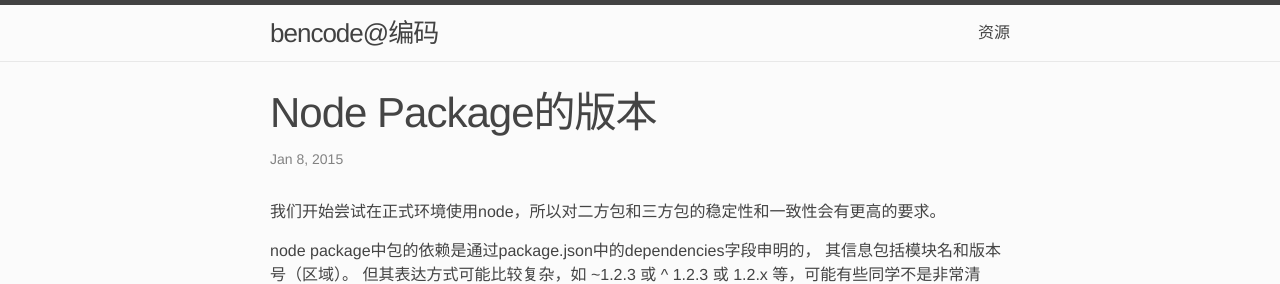
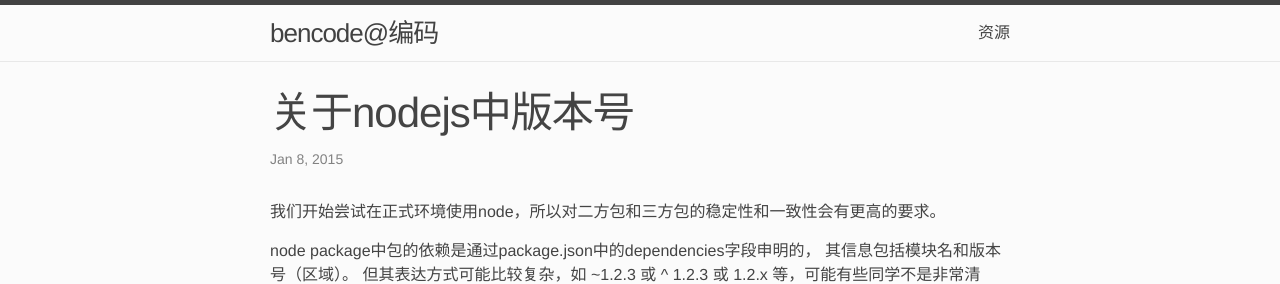
Before and after one commit to bencode/bencode.github.io, a Jekyll site: the page built from _posts/daily/javascript/2015-01-08-about-version.md, in a window 1280 px wide. Shown: the top 284 px of the page. Built offline with Jekyll 4.4.1, drawn with Linux system fonts in a browser that asks for light colours.

Commit message:
change: 修改下标题

```diff
--- a/_posts/daily/javascript/2015-01-08-about-version.md
+++ b/_posts/daily/javascript/2015-01-08-about-version.md
@@ -1,6 +1,6 @@
 ---
 layout: post
-title: Node Package的版本
+title: 关于nodejs中版本号
 categories: javascript
 ---
 
```
Also changed, not shown: 2 other files.
